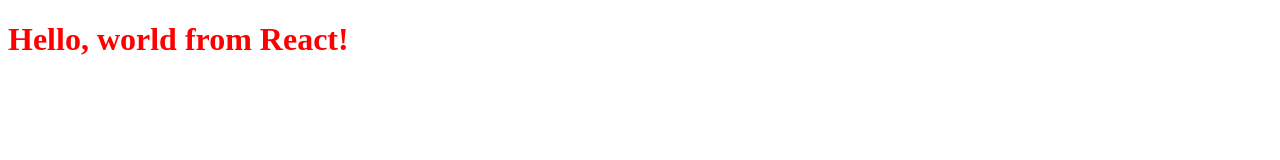
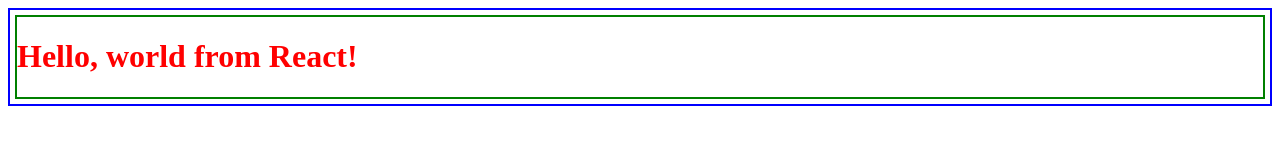
Before and after one commit to anshuananddev/react-learning, a plain HTML site: page index.html in a window 1280 px wide. Drawn offline with nearby package versions, Linux system fonts and the light colour scheme.

Commit message:
Nested elements via React

```diff
--- a/App.js
+++ b/App.js
@@ -4,6 +4,12 @@
         id: "heading",
         xyz: "something random" // custom attribute can also be provide
     },
-    "Hello, world from React!");
+    "Hello, world from React!"
+);
+const child = React.createElement("div", { id: "child" }, heading);
+const parent = React.createElement("div", { id: "parent" }, child);
+
 const root = ReactDOM.createRoot(document.getElementById("root"));
-root.render(heading);
+
+console.log(parent);
+root.render(parent);
--- a/index.css
+++ b/index.css
@@ -1,3 +1,16 @@
 #heading {
     color: red;
 }
+
+#parent {
+    border-style: solid;
+    border-width: 2px;
+    border-color: blue;
+}
+
+#child {
+    border-style: solid;
+    border-width: 2px;
+    border-color: green;
+    margin: 5px;
+}
```
